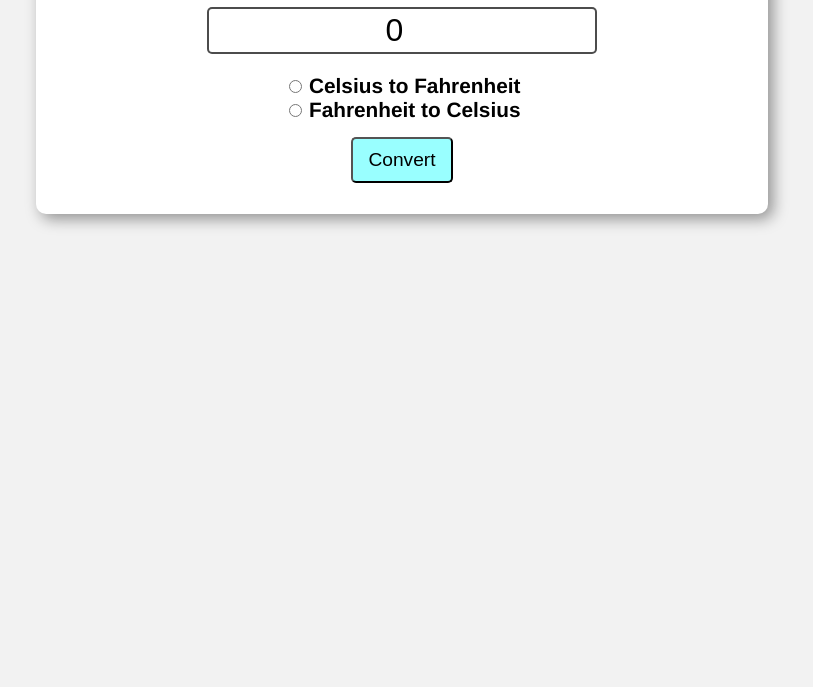
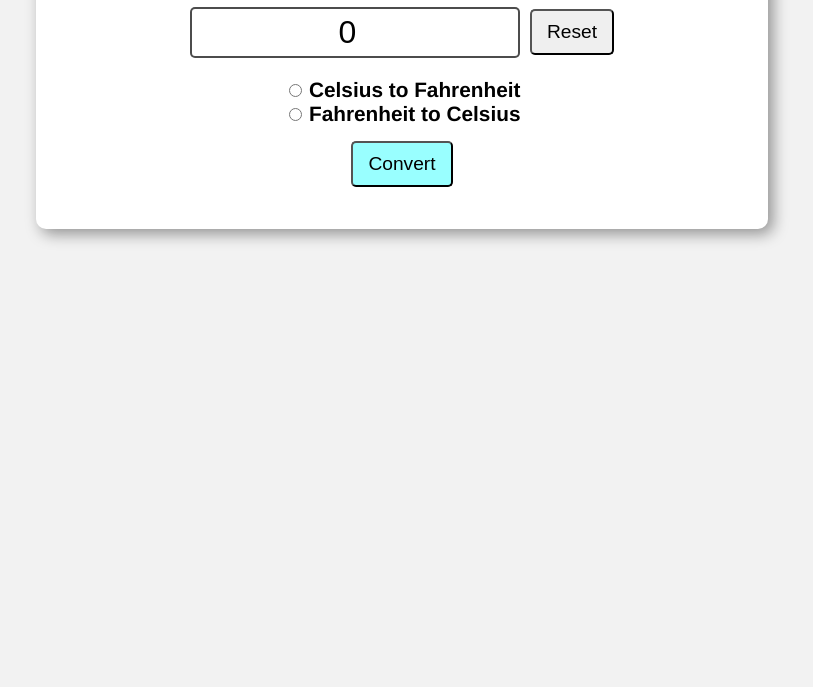
Before and after one commit to lpobispo/JSProjects, a plain HTML site: page tempConverter/index.html in a window 1280 px wide. Shown: the part 113-800 px from the top of the page, without its empty margins (238-1051 px from the left). Drawn offline with Linux system fonts and the light colour scheme.

Commit message:
update features

```diff
--- a/tempConverter/index.html
+++ b/tempConverter/index.html
@@ -10,7 +10,10 @@
     <form>
         <h1>Temperature Converter</h1>
 
-        <input type="number" id="textBox" value="0"><br>
+        <div class="tempContainer">
+            <input type="number" id="textBox" value="0">
+            <button type="button" onclick="toResettext()" id="toReset">Reset</button>
+        </div>
 
         <input type="radio" id="toFahrenheit" name="unit">
         <label for="toFahrenheit">Celsius to Fahrenheit</label><br>
@@ -24,11 +27,5 @@
     </form>
 
     <script src="index.js"></script>
-
-    <!-- comment1 -->
-    <!-- comment2 -->
-    <!-- comment3 -->
-    <!-- comment4 -->
-    <!-- comment5 -->
 </body>
 </html>
--- a/tempConverter/index.js
+++ b/tempConverter/index.js
@@ -26,3 +26,9 @@ function convert(){
     }
 
 }
+
+// function to reset
+function toResettext(){
+    textBox.value = 0;
+    result.textContent = "";
+}
--- a/tempConverter/indexstyle.css
+++ b/tempConverter/indexstyle.css
@@ -15,13 +15,28 @@ form{
 }
 
 #textBox{
-    width: 60%;
+    width: 50%;
+    margin-right: 10px;
     text-align: center;
     font-size: 2em;
-    margin-bottom: 20px;
-    padding: 3px;
+    padding: 5px;
     border-radius: 5px;
     border: 2px solid hsla(0, 0%, 0%, 0.7);
+}
+
+#toReset{
+    font-size: 1.2em;
+    border-radius: 5px;
+    padding: 10px 15px;
+    border-radius: 5px;
+    cursor: pointer;
+}
+
+.tempContainer{
+    margin-bottom: 20px;
+    display: flex;
+    justify-content: center;
+    align-items: center;
 }
 
 label{
@@ -29,7 +44,7 @@ label{
     font-weight: bold;
 }
 
-button{
+#toConvert{
     margin-top: 15px;
     background-color: hsla(180, 100%, 50%, 0.4);
     font-size: 1.2em;
@@ -38,10 +53,11 @@ button{
     cursor: pointer;
 }
 
-button:hover{
+#toConvert:hover{
     background-color: hsla(180, 100%, 50%, 1);
 }
 
 p{
-    font-size: 1.3em;
+    font-size: 2em;
+    font-weight: bold;
 }
```
